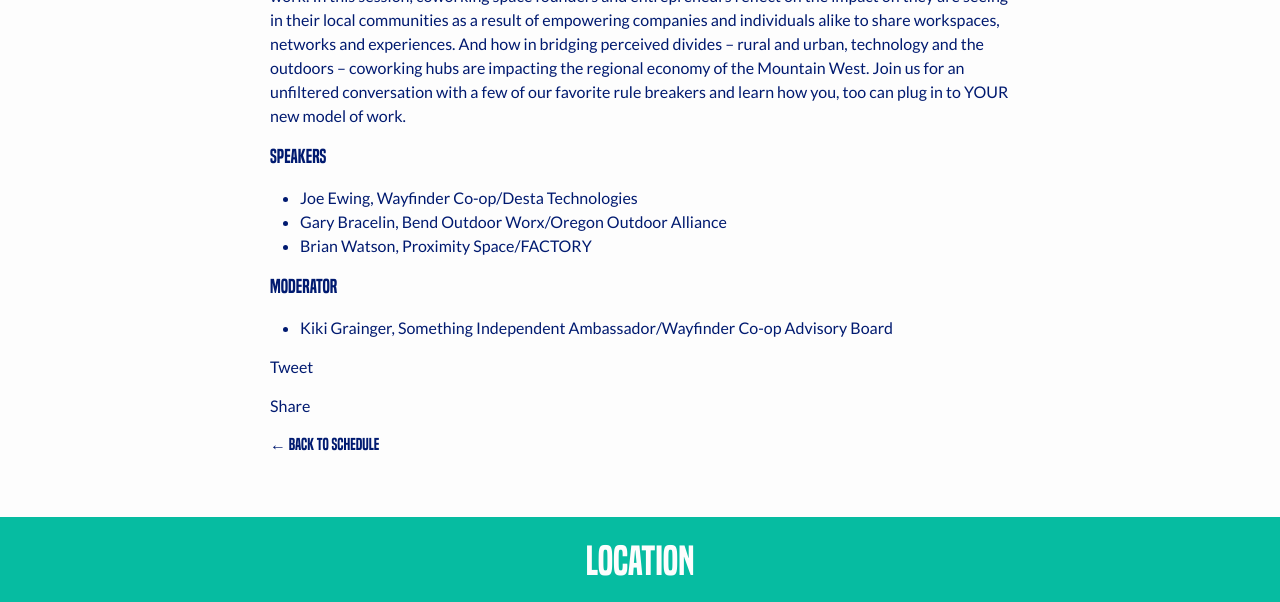
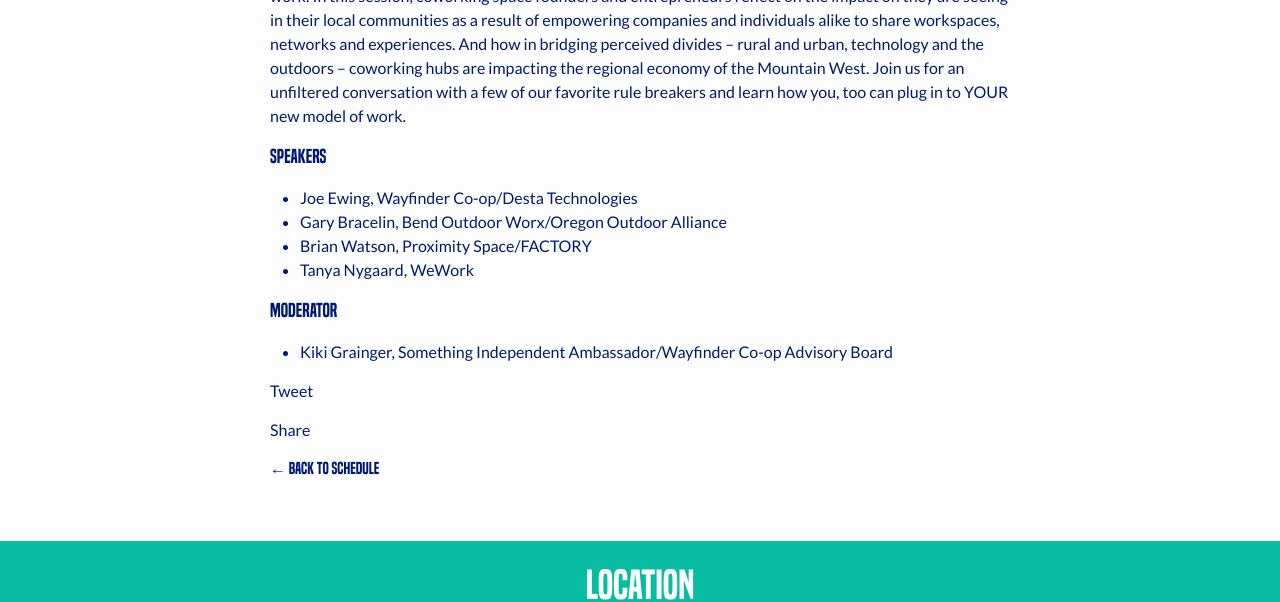
Before and after one commit to somethingindependent/tradeschool, a Jekyll site: the page built from _talks/building-communities-through-co-working.md, in a window 1280 px wide and 900 px high, scrolled down 691 px, cut to the strip 0-602 px from the top of the window. Built offline with Jekyll 4.4.1, drawn with Linux system fonts in a browser that asks for light colours; nearby versions of some CDN libraries; comment, search, counter and statistics services are not loaded; some of the changed lines change nothing that is shown.

Commit message:
Update coworking session and wework link

```diff
--- a/_includes/sponsors.html
+++ b/_includes/sponsors.html
@@ -23,7 +23,7 @@
         <a href="http://denvertheatredistrict.com/" target="_blank">
           <img src="/assets/logos/dtd.png" alt="Denver Theatre District" />
         </a>
-        <a href="http://wework.com/" target="_blank">
+        <a href="https://www.wework.com/buildings/tabor-center--denver--CO" target="_blank">
           <img src="/assets/logos/wework.png" alt="WeWork" />
         </a>
         <a href="http://understudydenver.com/" target="_blank">
--- a/_talks/building-communities-through-co-working.md
+++ b/_talks/building-communities-through-co-working.md
@@ -4,7 +4,7 @@
 title: "Co-working: A New Way to Build Communities"
 ---
 
-### With [Wayfinder Co-op](https://wayfinder-coop.com/), [WeWork](https://www.wework.com/), [Bend Outdoor Worx](http://bendoutdoorworx.com/), and [FACTORY](https://factorycoworking.com/)
+### With [Wayfinder Co-op](https://wayfinder-coop.com/), [WeWork](https://www.wework.com/buildings/tabor-center--denver--CO), [Bend Outdoor Worx](http://bendoutdoorworx.com/), and [FACTORY](https://factorycoworking.com/)
 
 Not all work is done in cubicles and behind desks these days; those inclined to carve their own path know this better than anyone. But we all still need someplace to put our heads down and do our work. Coworking spaces are popping up from mountain town communities across the west to outdoor-inspired urban centers like Salt Lake City and Denver.  We are bearing witness to an exciting and inventive new model of work. In this session, coworking space founders and entrepreneurs reflect on the impact on they are seeing in their local communities as a result of empowering companies and individuals alike to share workspaces, networks and experiences. And how in bridging perceived divides – rural and urban, technology and the outdoors – coworking hubs are impacting the regional economy of the Mountain West.  Join us for an unfiltered conversation with a few of our favorite rule breakers and learn how you, too can plug in to YOUR new model of work.
 
@@ -12,6 +12,7 @@
 - Joe Ewing, [Wayfinder Co-op](https://wayfinder-coop.com/)/[Desta Technologies](https://desta.co/)
 - Gary Bracelin, [Bend Outdoor Worx](http://bendoutdoorworx.com/)/[Oregon Outdoor Alliance](https://oregonoutdooralliance.wildapricot.org/)
 - Brian Watson, [Proximity Space](https://proximity.space/)/[FACTORY](https://factorycoworking.com/)
+- [Tanya Nygaard, WeWork](https://www.wework.com/buildings/tabor-center--denver--CO)
 
 ### Moderator
 - Kiki Grainger, [Something Independent Ambassador](http://www.somethingindependent.com/)/[Wayfinder Co-op Advisory Board](https://wayfinder-coop.com/)
```
